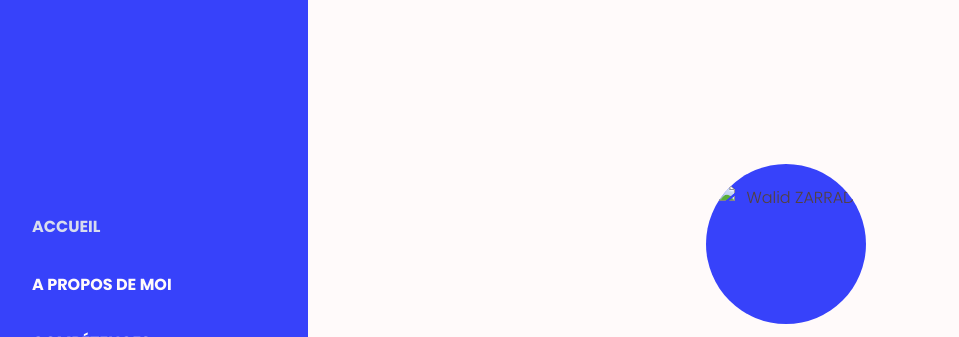
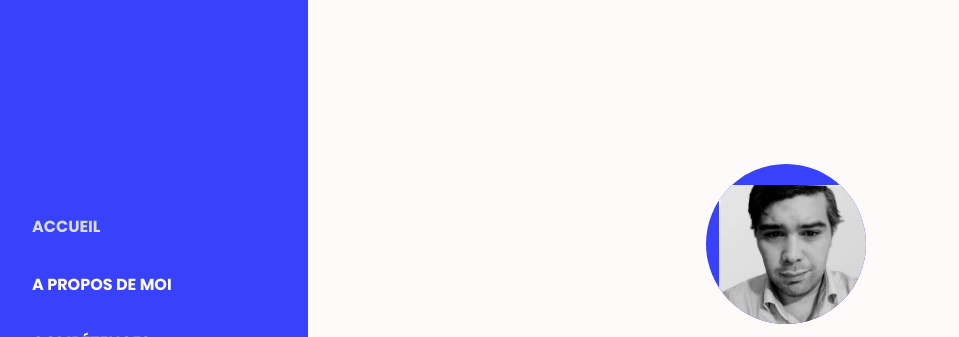
Before and after one commit to WZARRAD/portfolio, a plain HTML site: page index.html in a window 1280 px wide. Shown: the top 337 px of the page, without its empty margins (16-975 px from the left). Drawn offline with nearby package versions, Linux system fonts and the light colour scheme.

Commit message:
Update index.html

```diff
--- a/index.html
+++ b/index.html
@@ -54,7 +54,7 @@
             <div class="home__container bd-grid">
                 <div class="home__data">
                     <div class="home__img">
-                        <img src="img/Walid.png" alt="Walid ZARRAD" title="Walid ZARRAD">
+                        <img src="Walid.png" alt="Walid ZARRAD" title="Walid ZARRAD">
                     </div>
 
                     <h1 class="home__title">Walid ZARRAD</h1>
```
